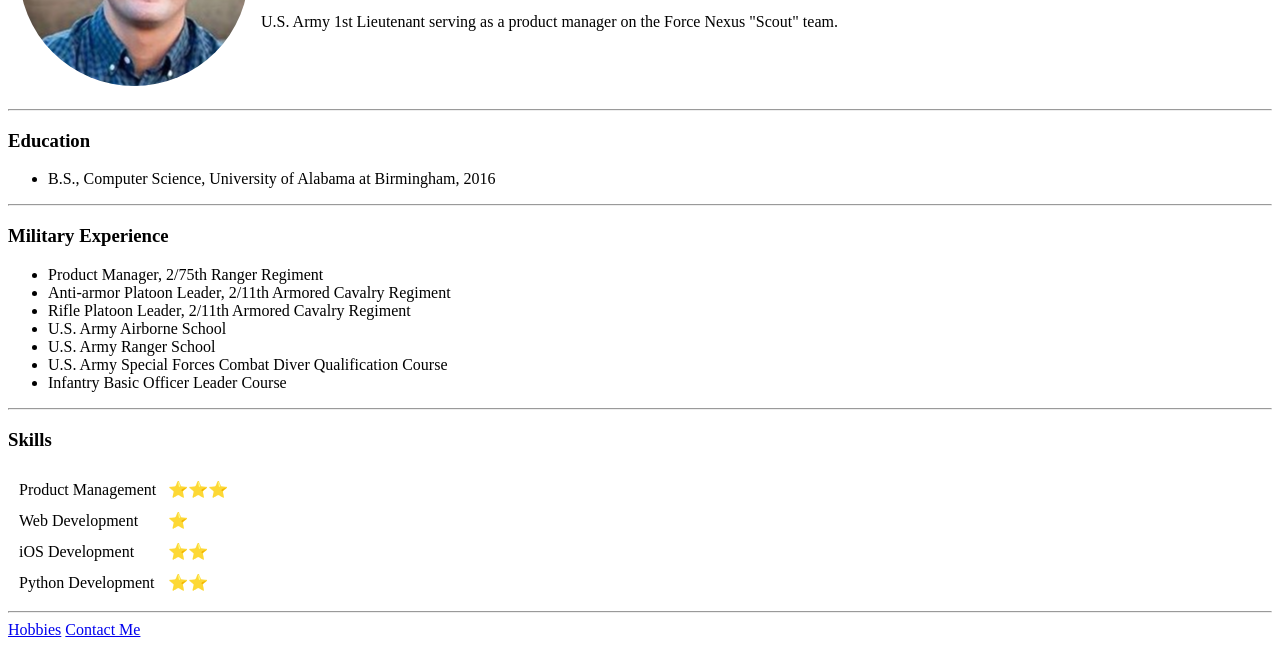
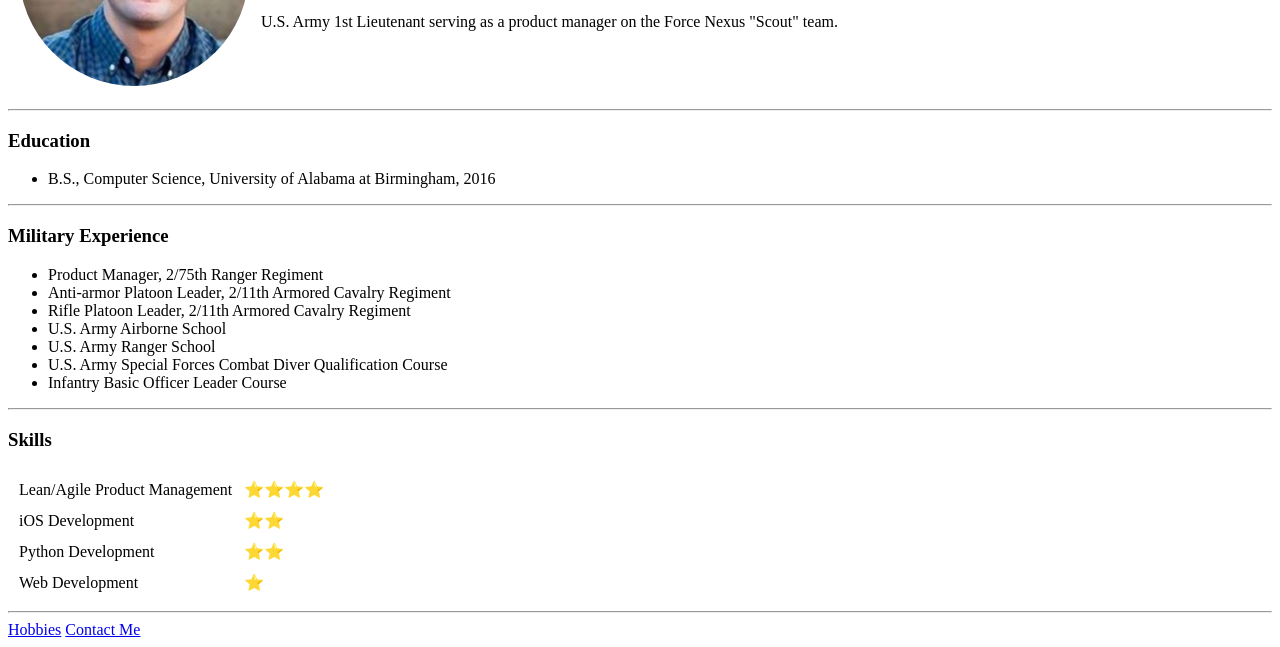
Before and after one commit to xRhoke/cv, a plain HTML site: page index.html in a window 1280 px wide. Shown: the part 163-810 px from the top of the page. Drawn offline with Linux system fonts and the light colour scheme.

Commit message:
updated index.html
updated skills

```diff
--- a/index.html
+++ b/index.html
@@ -46,12 +46,8 @@
 	<h3>Skills</h3>
 	<table cellspacing="10">
 		<tr>
-			<td>Product Management</td>
-			<td>⭐⭐⭐</td>
-		</tr>
-		<tr>
-			<td>Web Development</td>
-			<td>⭐</td>
+			<td>Lean/Agile Product Management</td>
+			<td>⭐⭐⭐⭐</td>
 		</tr>
 		<tr>
 			<td>iOS Development</td>
@@ -60,6 +56,10 @@
 		<tr>
 			<td>Python Development</td>
 			<td>⭐⭐</td>
+		</tr>
+		<tr>
+			<td>Web Development</td>
+			<td>⭐</td>
 		</tr>
 	</table>
 
```
